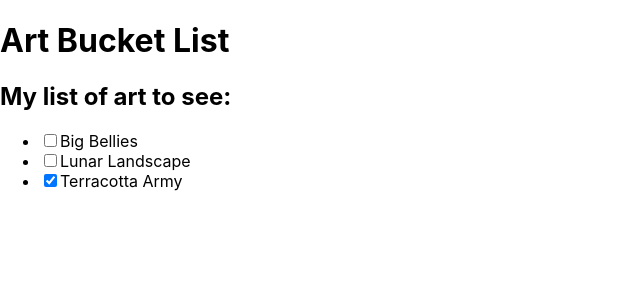
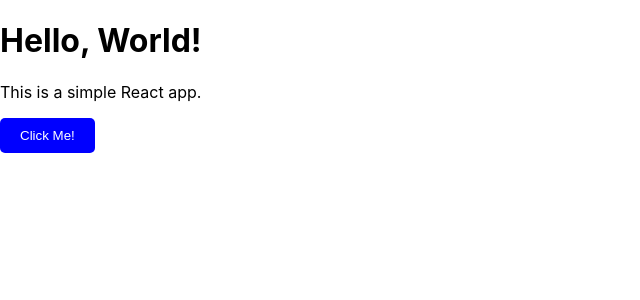
Before and after one commit to peekay21/Searchable-product-list-usiing-ReactJS-, a React (Create React App) app in the folder my-react-app/: page / in a window 1280 px wide. Shown: the top 300 px of the page, without its empty margins (0-640 px from the left). Built offline with nearby package versions, Linux system fonts and the light colour scheme.

Commit message:
Event handles.

```diff
--- a/my-react-app/src/App.js
+++ b/my-react-app/src/App.js
@@ -1,57 +1,26 @@
-import { useState } from 'react';
+import React from 'react';
 
-const initialList = [
-  { id: 0, title: 'Big Bellies', seen: false },
-  { id: 1, title: 'Lunar Landscape', seen: false },
-  { id: 2, title: 'Terracotta Army', seen: true },
-];
+function handleClick() {
+  alert('Button clicked by You!');
+}
 
-export default function BucketList() {
-  const [list, setList] = useState(
-    initialList
-  );
 
-  function handleToggle(artworkId, nextSeen) {
-    setList(list.map(artwork => {
-      if (artwork.id === artworkId) {
-        return { ...artwork, seen: nextSeen };
-      } else {
-        return artwork;
-      }
-    }));
-  }
-
+export default function App() {
   return (
-    <>
-      <h1>Art Bucket List</h1>
-      <h2>My list of art to see:</h2>
-      <ItemList
-        artworks={list}
-        onToggle={handleToggle} />
-    </>
+    <div>
+      <h1>Hello, World!</h1>
+      <p>This is a simple React app.</p>
+      <button onClick={handleClick}
+        style={{
+          backgroundColor: 'blue',
+          color: 'white',
+          padding: '10px 20px',
+          border: 'none',
+          borderRadius: '5px',
+          cursor: 'pointer'
+        }}>
+        Click Me!
+      </button>
+    </div>
   );
 }
-
-function ItemList({ artworks, onToggle }) {
-  return (
-    <ul>
-      {artworks.map(artwork => (
-        <li key={artwork.id}>
-          <label>
-            <input
-              type="checkbox"
-              checked={artwork.seen}
-              onChange={e => {
-                onToggle(
-                  artwork.id,
-                  e.target.checked
-                );
-              }}
-            />
-            {artwork.title}
-          </label>
-        </li>
-      ))}
-    </ul>
-  );
-}
```
